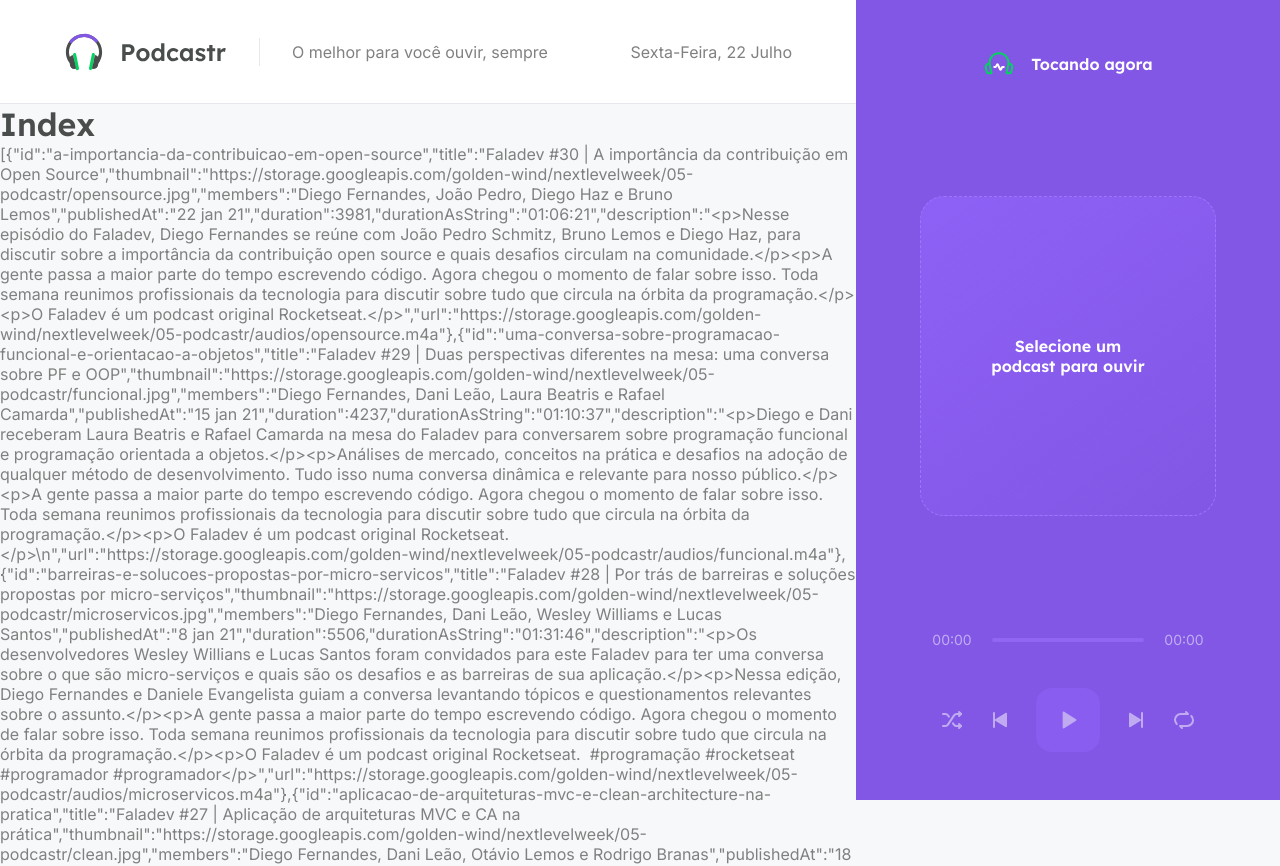
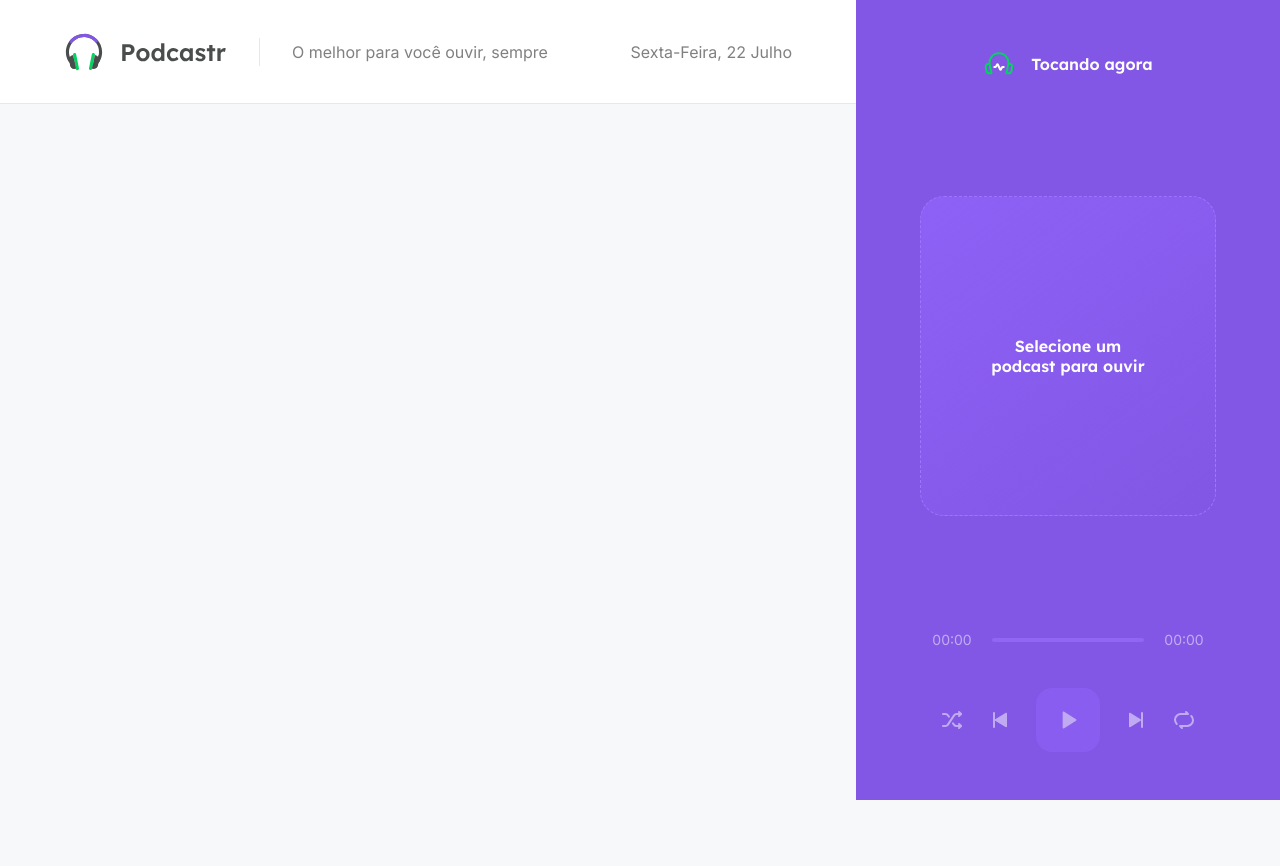
Before and after one commit to LucasRafa13/Podcastr, a Next.js app: page / in a window 1280 px wide. Shown: the top 866 px of the page. After the commit the page ends 800 px from the top, so only its background shows below. Built offline with nearby package versions, Linux system fonts and the light colour scheme; data requests are answered from the project's data file.

Commit message:
feat: :sparkles:

```diff
--- a/src/pages/index.tsx
+++ b/src/pages/index.tsx
@@ -6,7 +6,6 @@ import { api } from "../services/api"
 import { convertDurationToTimeString } from "../utils/convertDurationToTimeString"
 
 import styles from "./home.module.scss"
-
 
 type Episode = {
   id: string
@@ -25,9 +24,12 @@ type HomeProps = {
 
 export default function Home(props: HomeProps) {
   return (
-    <div>
-      <h1>Index</h1>
-      <p>{JSON.stringify(props.episodes)}</p>
+    <div className={styles.homepage}>
+      <section className={styles.latestEpisodes}>
+
+      </section>
+
+      <section className={styles.allEpisodes}></section>
     </div>
   )
 }
```
Also changed, not shown: src/components/Header/styles.module.scss (line endings or trailing spaces), src/components/Player/styles.module.scss (line endings or trailing spaces), src/pages/home.module.scss (line endings or trailing spaces), src/services/api.ts (line endings or trailing spaces), src/styles/app.module.scss (line endings or trailing spaces), src/utils/convertDurationToTimeString.ts (line endings or trailing spaces).
